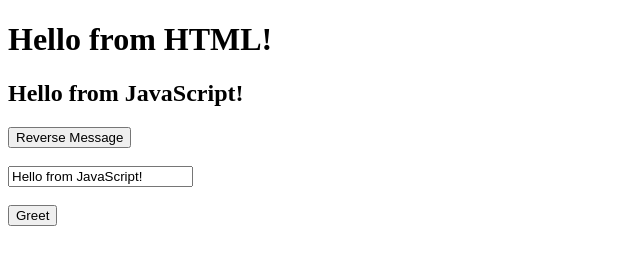
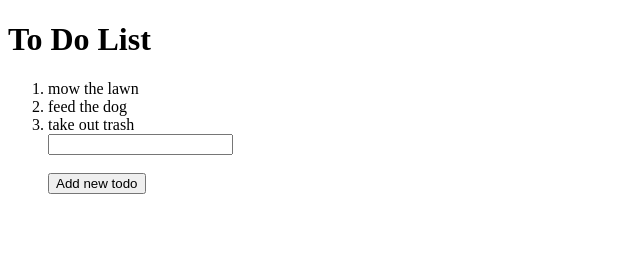
Before and after one commit to aw0ng/practice_vuejs, a plain HTML site: page index.html in a window 1280 px wide. Shown: the whole page, without its empty margins (0-640 px from the left). Drawn offline with nearby package versions, Linux system fonts and the light colour scheme.

Commit message:
to do list with v-for, v-model and v-on:click

```diff
--- a/index.html
+++ b/index.html
@@ -7,24 +7,17 @@
     <script src="index.js" defer></script>
   </head>
   <body>
-    <h1>Hello from HTML!</h1>
+    <h1>To Do List</h1>
     <div id="app">
-      <h2>{{ message }}</h2>
-      <!-- <span v-if="seen">Now you see me</span>
       <ol>
-        <li v-for="todo in todos">
-          {{ todo.text }}
-        </li>
-      </ol>
-      <p>{{ message }}</p> -->
-      <button v-on:click="reverseMessage">Reverse Message</button>
+      <li v-for="todo in todos">
+        {{ todo }}
+      </li>
+      <input v-model="newTodo" type="text">
       <br>
       <br>
-      <input v-model="message" type="text">
-      <br>
-      <br>
-      <!-- `greet` is the name of a method defined below -->
-      <button v-on:click="greet">Greet</button>
+      <button v-on:click="addTodo()">Add new todo</button>
+    </ol>
     </div>
   </body>
 </html>
--- a/index.js
+++ b/index.js
@@ -5,23 +5,15 @@ var app = new Vue({
   data: function () {
     return {
       message: "Hello from JavaScript!",
-      // seen: true,
-      // todos: [{ text: "Learn JavaScript" }, { text: "Learn Vue" }, { text: "Build something awesome" }],
-      name: "Vue.js",
+      newTodo: "",
+      todos: ["mow the lawn", "feed the dog", "take out trash"],
     };
   },
   methods: {
-    reverseMessage: function () {
-      console.log("reverseMessage", this.message);
-      this.message = this.message.split("").reverse().join("");
-    },
-    greet: function (event) {
-      // `this` inside methods points to the Vue instance
-      alert("Hello " + this.name + "!");
-      // `event` is the native DOM event
-      if (event) {
-        alert(event.target.tagName);
-      }
+    addTodo: function () {
+      console.log(this.newTodo);
+      this.todos.push(this.newTodo);
+      this.newTodo = "";
     },
   },
 });
```
